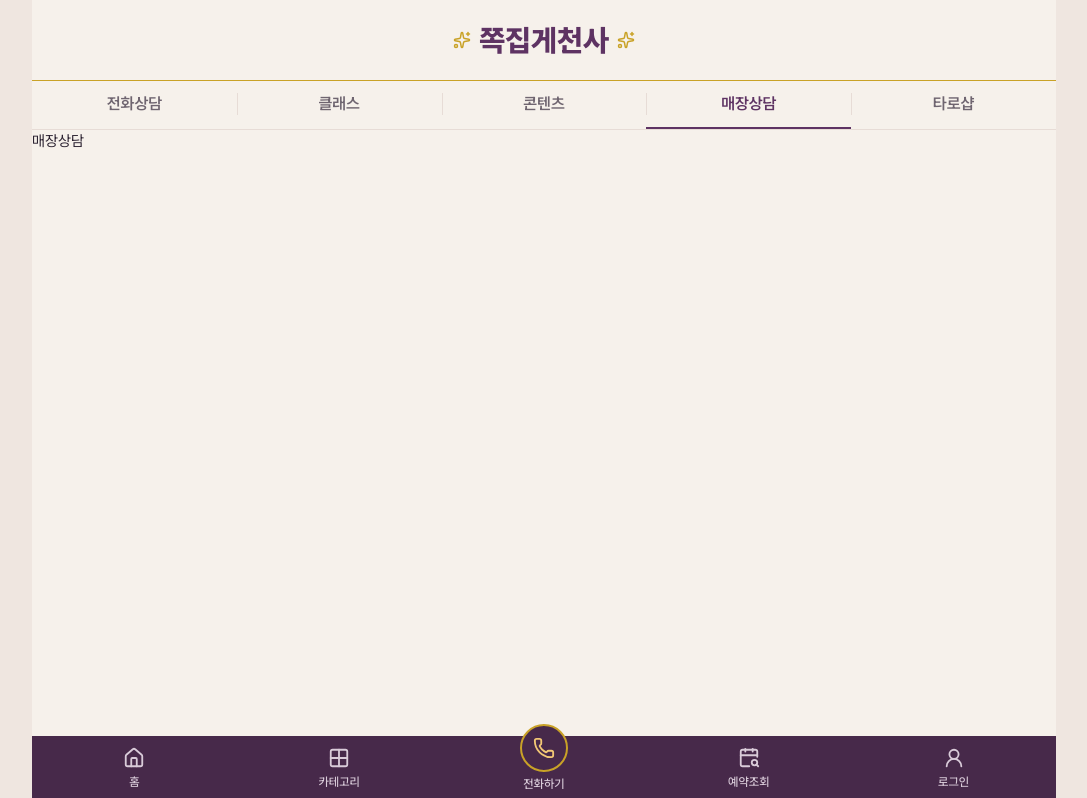
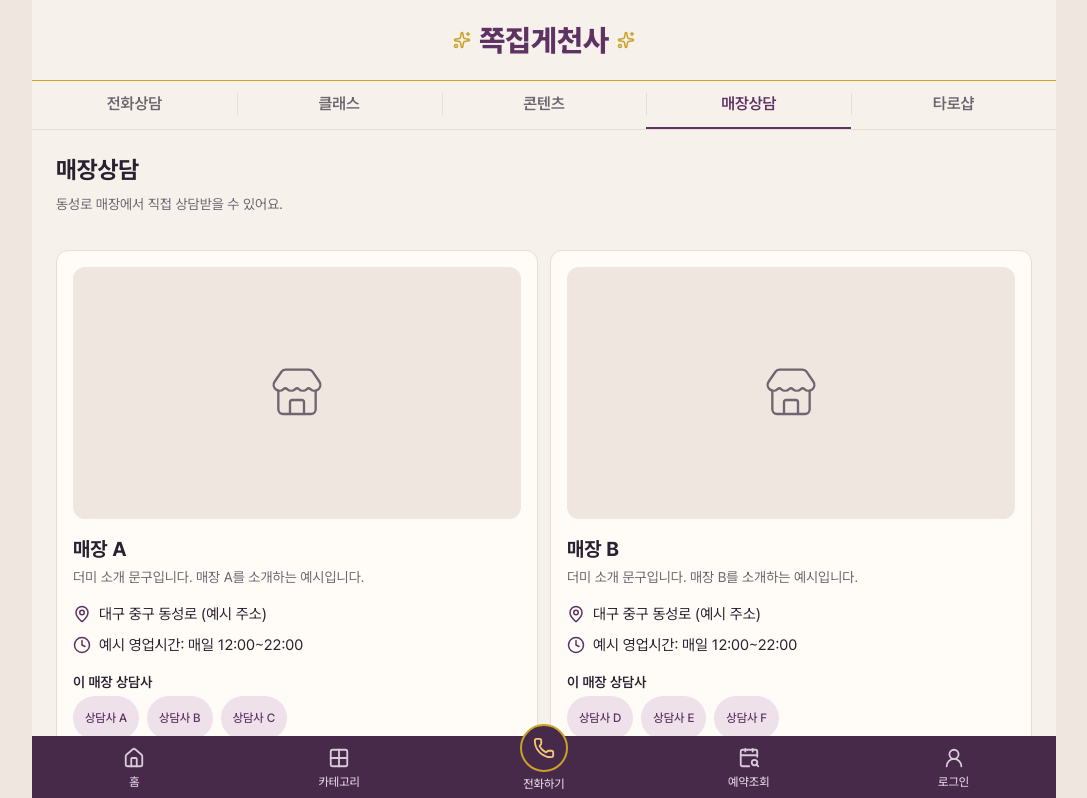
Before and after one commit to viva79820-ux/jjokjipge-webapp, a Next.js app: page /stores in a window 1280 px wide. Shown: the top 798 px of the page, without its empty margins (96-1183 px from the left). Built offline with nearby package versions, Linux system fonts and the light colour scheme.

Commit message:
매장상담 화면 추가
더미 매장 데이터와 매장 사진 자리, 주소 및 영업시간 카드를 추가합니다.

소속 상담사 연결과 대표번호 전화하기, 전화상담 안내 상자를 구성합니다.

```diff
--- a/app/stores/page.tsx
+++ b/app/stores/page.tsx
@@ -1,3 +1,98 @@
-export default function Page() {
-  return <h1>매장상담</h1>;
+import type { Metadata } from "next";
+import Link from "next/link";
+import { Clock, MapPin, Phone, Store } from "lucide-react";
+import { Button } from "@/components/ui/button";
+import { counselors } from "@/lib/dummy/counselors";
+import { stores } from "@/lib/dummy/stores";
+import { siteConfig } from "@/lib/site-config";
+
+export const metadata: Metadata = { title: "매장상담 | 쪽집게천사" };
+
+export default function StoresPage() {
+  return (
+    <div className="space-y-7 px-4 pt-6 md:space-y-9 md:px-6">
+      <header>
+        <h1 className="text-xl font-bold md:text-2xl">매장상담</h1>
+        <p className="mt-2 text-caption text-muted md:text-sm">
+          동성로 매장에서 직접 상담받을 수 있어요.
+        </p>
+      </header>
+      <ul className="grid gap-3 md:grid-cols-2">
+        {stores.map((store) => {
+          const staff = counselors.filter(
+            (counselor) => counselor.storeName === store.name,
+          );
+          return (
+            <li
+              key={store.id}
+              className="min-w-0 rounded-card border border-border bg-surface p-3 md:p-4"
+            >
+              <div
+                role="img"
+                aria-label="매장 사진 자리"
+                className="flex aspect-video w-full items-center justify-center rounded-card bg-surface-muted text-muted"
+              >
+                <Store size={56} strokeWidth={1} aria-hidden="true" />
+              </div>
+              <h2 className="mt-4 text-lg font-bold md:text-xl">
+                {store.name}
+              </h2>
+              <p className="mt-1 text-caption text-muted md:text-sm">
+                {store.description}
+              </p>
+              <div className="mt-4 space-y-2 text-body">
+                <p className="flex items-start gap-2">
+                  <MapPin
+                    size={18}
+                    className="mt-0.5 shrink-0 text-brand"
+                    aria-hidden="true"
+                  />
+                  <span>{store.address}</span>
+                </p>
+                <p className="flex items-start gap-2">
+                  <Clock
+                    size={18}
+                    className="mt-0.5 shrink-0 text-brand"
+                    aria-hidden="true"
+                  />
+                  <span>{store.hours}</span>
+                </p>
+              </div>
+              {staff.length > 0 && (
+                <div className="mt-4">
+                  <h3 className="text-sm font-semibold">이 매장 상담사</h3>
+                  <div className="mt-1 flex flex-wrap gap-2">
+                    {staff.map((counselor) => (
+                      <Link
+                        key={counselor.id}
+                        href={`/consult/${counselor.id}`}
+                        className="inline-flex min-h-11 items-center rounded-full bg-brand-soft px-3 text-xs font-medium text-brand"
+                      >
+                        {counselor.name}
+                      </Link>
+                    ))}
+                  </div>
+                </div>
+              )}
+              <a
+                href={`tel:${siteConfig.phone}`}
+                className="mt-4 flex min-h-11 w-full items-center justify-center gap-2 rounded-button bg-brand px-3 text-sm font-semibold text-on-brand"
+              >
+                <Phone size={18} aria-hidden="true" />
+                전화하기
+              </a>
+            </li>
+          );
+        })}
+      </ul>
+      <aside className="rounded-card bg-brand-soft p-3 md:p-4">
+        <p className="font-semibold">
+          전화상담은 매장에 오지 않아도 예약할 수 있어요.
+        </p>
+        <Button href="/consult" variant="secondary" className="mt-3">
+          전화상담 예약하러 가기
+        </Button>
+      </aside>
+    </div>
+  );
 }
--- /dev/null
+++ b/lib/dummy/stores.ts
@@ -0,0 +1,28 @@
+export type Store = {
+  id: string;
+  name: string;
+  address: string;
+  hours: string;
+  description: string;
+};
+
+export const stores: Store[] = [
+  {
+    id: "a",
+    name: "매장 A",
+    address: "대구 중구 동성로 (예시 주소)",
+    hours: "예시 영업시간: 매일 12:00~22:00",
+    description: "더미 소개 문구입니다. 매장 A를 소개하는 예시입니다.",
+  },
+  {
+    id: "b",
+    name: "매장 B",
+    address: "대구 중구 동성로 (예시 주소)",
+    hours: "예시 영업시간: 매일 12:00~22:00",
+    description: "더미 소개 문구입니다. 매장 B를 소개하는 예시입니다.",
+  },
+];
+
+export function getStore(id: string) {
+  return stores.find((store) => store.id === id);
+}
```
